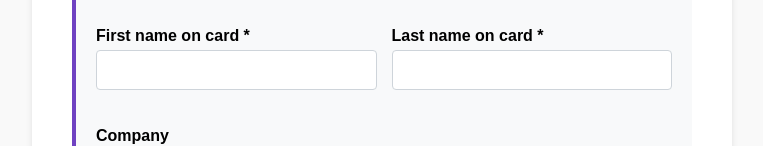
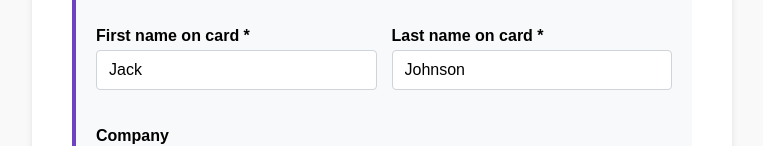
Before and after one commit to logantucker25/checkout-library, a website: page demos/free-hand-sign/index.html in a window 1280 px wide. Shown: the part 717-863 px from the top of the page, without its empty margins (258-1021 px from the left). Drawn offline with Linux system fonts and the light colour scheme.

Commit message:
prefil values

```diff
--- a/demos/free-hand-sign/index.html
+++ b/demos/free-hand-sign/index.html
@@ -713,7 +713,7 @@ input[readonly][type="number"] {
                           <div class="field-group-item">
                             <label for="first_name">First name on card *</label>
 
-                            <input name="first_name" id="first_name" type="text" placeholder="" required class="form-field" />
+                            <input name="first_name" id="first_name" type="text" value="Jack" required class="form-field" />
 
                             <span class="field-error" id="error-first_name"></span>
                           </div>
@@ -726,7 +726,7 @@ input[readonly][type="number"] {
                           <div class="field-group-item">
                             <label for="last_name">Last name on card *</label>
 
-                            <input name="last_name" id="last_name" type="text" placeholder="" required class="form-field" />
+                            <input name="last_name" id="last_name" type="text" value="Johnson" required class="form-field" />
 
                             <span class="field-error" id="error-last_name"></span>
                           </div>
```
